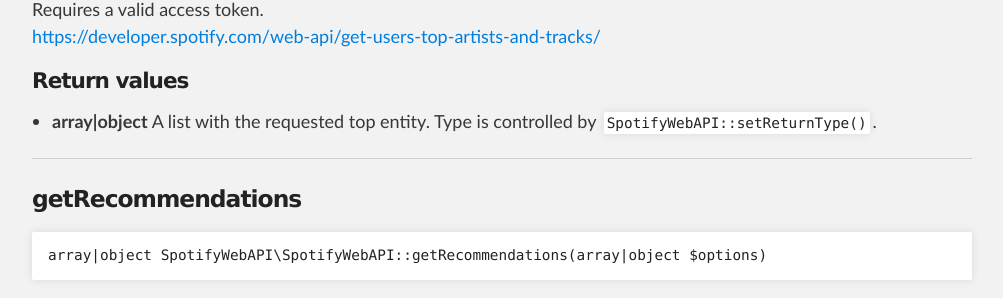
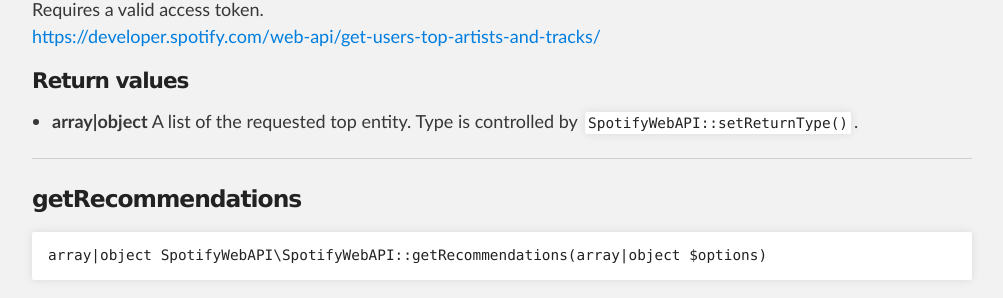
Before and after one commit to danijwilliams/Spotify-API-Wrapper, a Jekyll site: the page built from docs/method-reference/spotifywebapi.md, in a window 1280 px wide and 900 px high, scrolled down 9882 px. Shown: the part 150-448 px from the top of the window, without its empty margins (138-1141 px from the left). Built offline with Jekyll 4.4.1, drawn with Linux system fonts in a browser that asks for light colours.

Commit message:
Regenerate docs

```diff
--- a/docs/method-reference/spotifywebapi.md
+++ b/docs/method-reference/spotifywebapi.md
@@ -4,6 +4,7 @@ title: Method Reference - SpotifyWebAPI
 ---
 
 ## Constants
+
 **RETURN_ASSOC**
 **RETURN_OBJECT**
 
@@ -460,7 +461,7 @@ Requires a valid access token.<br>
 
 
 #### Return values
-* **array\|object** A list with the requested top entity. Type is controlled by `SpotifyWebAPI::setReturnType()`.
+* **array\|object** A list of the requested top entity. Type is controlled by `SpotifyWebAPI::setReturnType()`.
 
 
 
```
Also changed, not shown: docs/method-reference/request.md (+1 -0 lines), docs/method-reference/session.md (+1 -0 lines).
